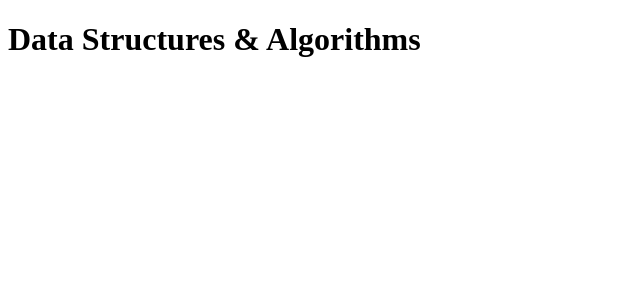
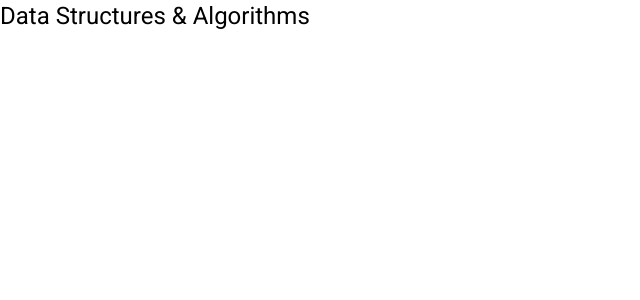
Before and after one commit to MartinJHammer/data-structures-algorithms, an Angular app: page / in a window 1280 px wide. Shown: the top 300 px of the page, without its empty margins (0-640 px from the left). Built offline with nearby package versions, Linux system fonts and the light colour scheme.

Commit message:
feat: add angular material

```diff
--- a/angular.json
+++ b/angular.json
@@ -24,7 +24,10 @@
             "tsConfig": "tsconfig.app.json",
             "inlineStyleLanguage": "scss",
             "assets": ["src/favicon.ico", "src/assets"],
-            "styles": ["src/styles.scss"],
+            "styles": [
+              "./node_modules/@angular/material/prebuilt-themes/deeppurple-amber.css",
+              "src/styles.scss"
+            ],
             "scripts": []
           },
           "configurations": {
--- a/package.json
+++ b/package.json
@@ -12,10 +12,12 @@
   "private": true,
   "dependencies": {
     "@angular/animations": "^14.2.0",
+    "@angular/cdk": "^14.2.5",
     "@angular/common": "^14.2.0",
     "@angular/compiler": "^14.2.0",
     "@angular/core": "^14.2.0",
     "@angular/forms": "^14.2.0",
+    "@angular/material": "^14.2.5",
     "@angular/platform-browser": "^14.2.0",
     "@angular/platform-browser-dynamic": "^14.2.0",
     "@angular/router": "^14.2.0",
--- a/src/app/app.module.ts
+++ b/src/app/app.module.ts
@@ -3,6 +3,7 @@
 
 import { AppRoutingModule } from './app-routing.module';
 import { AppComponent } from './app.component';
+import { BrowserAnimationsModule } from '@angular/platform-browser/animations';
 
 @NgModule({
   declarations: [
@@ -10,7 +11,8 @@
   ],
   imports: [
     BrowserModule,
-    AppRoutingModule
+    AppRoutingModule,
+    BrowserAnimationsModule
   ],
   providers: [],
   bootstrap: [AppComponent]
--- a/src/index.html
+++ b/src/index.html
@@ -6,8 +6,11 @@
   <base href="/">
   <meta name="viewport" content="width=device-width, initial-scale=1">
   <link rel="icon" type="image/x-icon" href="favicon.ico">
+  <link rel="preconnect" href="https://fonts.gstatic.com">
+  <link href="https://fonts.googleapis.com/css2?family=Roboto:wght@300;400;500&display=swap" rel="stylesheet">
+  <link href="https://fonts.googleapis.com/icon?family=Material+Icons" rel="stylesheet">
 </head>
-<body>
+<body class="mat-typography">
   <app-root></app-root>
 </body>
 </html>
--- a/src/styles.scss
+++ b/src/styles.scss
@@ -1 +1,4 @@
 /* You can add global styles to this file, and also import other style files */
+
+html, body { height: 100%; }
+body { margin: 0; font-family: Roboto, "Helvetica Neue", sans-serif; }
```
Also changed, not shown: 1 other file (tests, documents, lock files or other folders).
